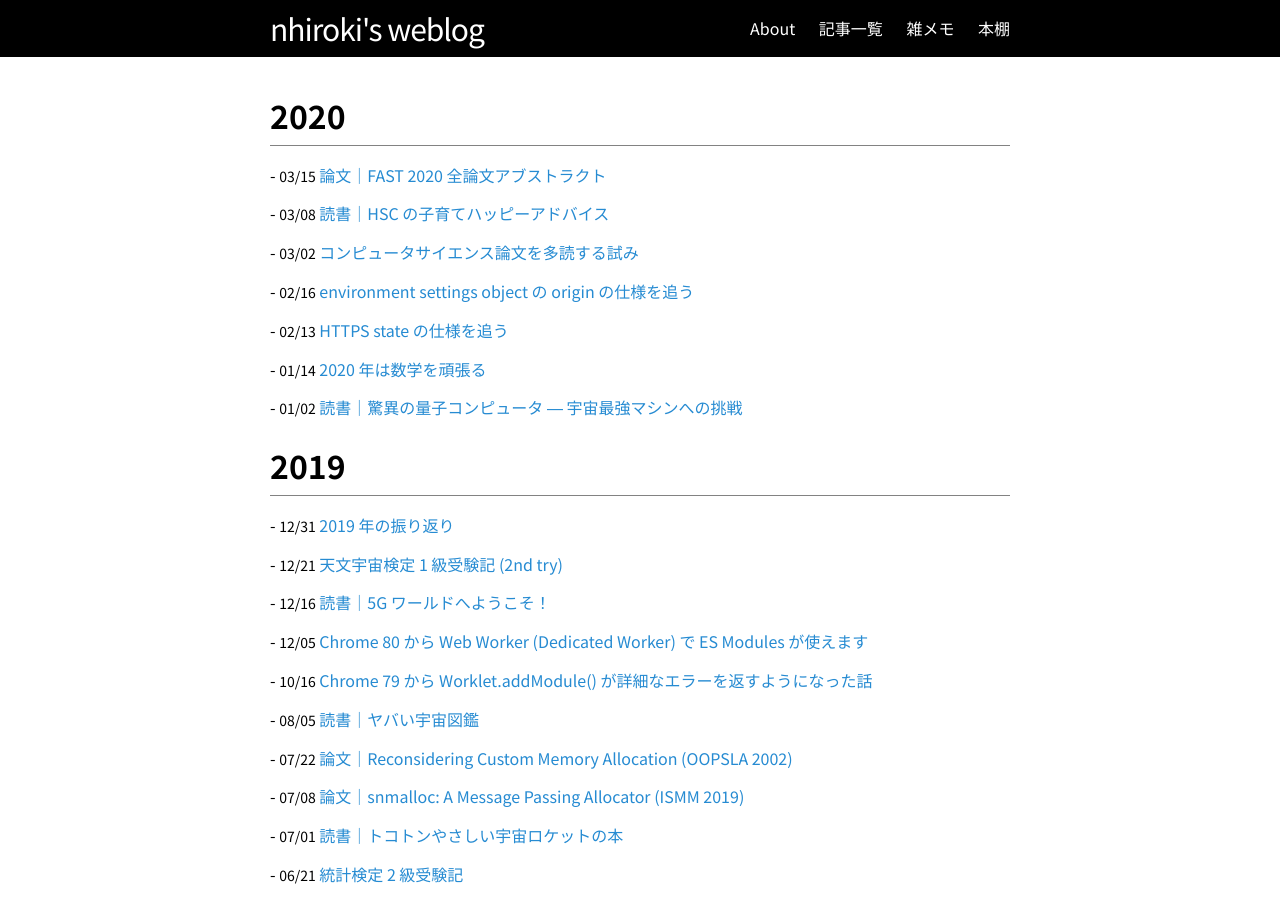
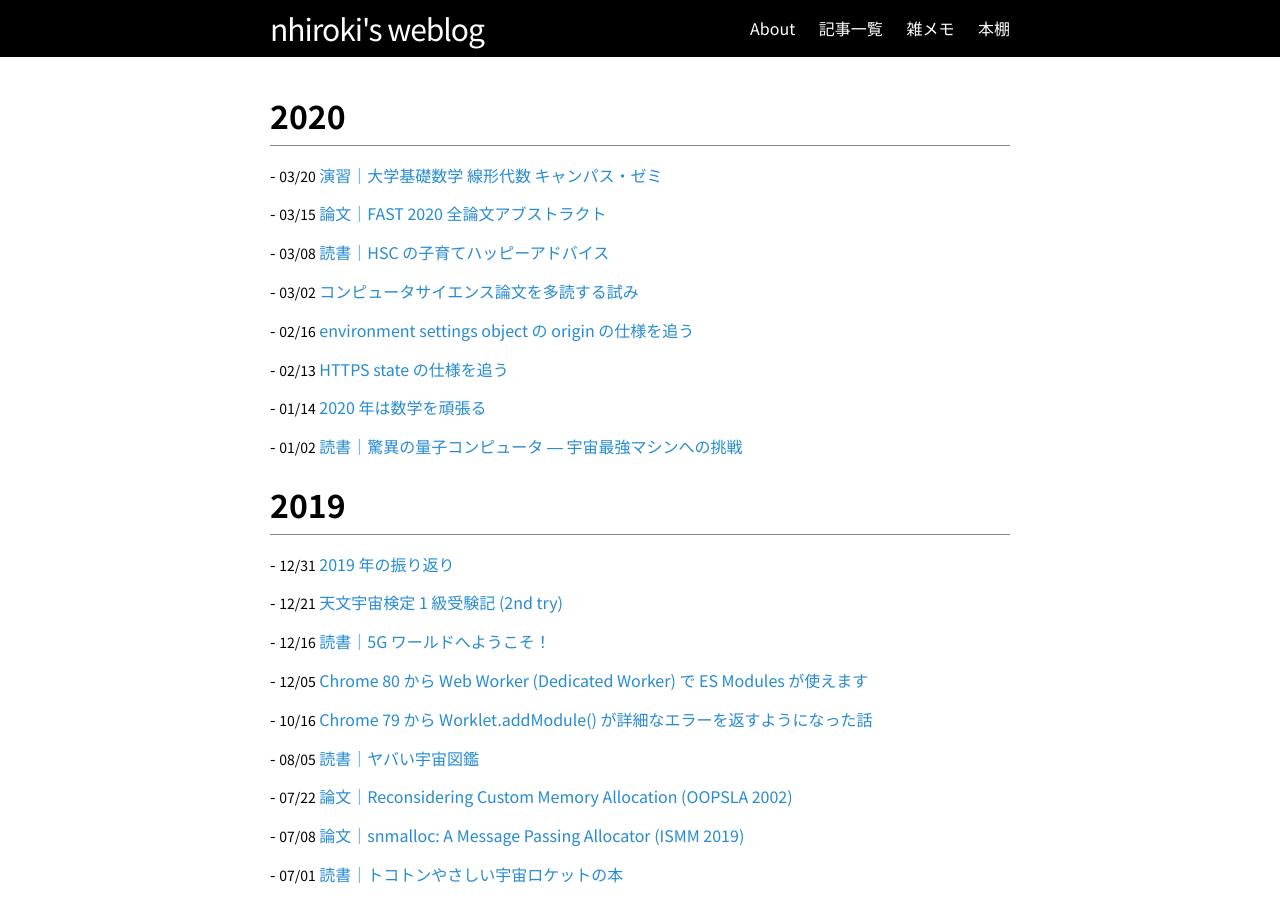
Before and after one commit to nhiroki/nhiroki.github.io, a Jekyll site: the page built from index.html, in a window 1280 px wide and 900 px high. Built offline with Jekyll 4.4.1, drawn with Linux system fonts in a browser that asks for light colours; some of the changed lines change nothing that is shown.

Commit message:
Publish a new article

```diff
--- /dev/null
+++ b/_posts/2020-03-20-book-basic-linear-algebra-campus-seminar.md
@@ -0,0 +1,43 @@
+---
+layout: post
+title: "演習｜大学基礎数学 線形代数 キャンパス・ゼミ"
+date: 2020-03-20 00:00:00 +09:00
+tags: book
+image: /images/book-basic-linear-algebra-campus-seminar.jpg
+---
+
+「[2020 年は数学を頑張る](/2020/01/14/study-math)」の一環でマセマのキャンパス・ゼミシリーズを解き進めています。そして今日やっと一冊目『大学基礎数学 線形代数 キャンパス・ゼミ』が終わりました。1 月中旬に始めてから何だかんだ色々あって二ヶ月もかかってしまいました。
+
+![表紙](/images/book-basic-linear-algebra-campus-seminar.jpg)
+
+マセマ公式のロードマップ (サクセスロード) に従い次は『線形代数 キャンパス・ゼミ』に進みます。次はもう少し早く終わらせたい・・・
+
+![ロードマップ](/images/book-basic-linear-algebra-campus-seminar-roadmap.png)
+
+# 内容とメモ
+
+[Tweets](https://twitter.com/nhiroki_/status/1217109338273116160)
+
+**講義 1 : 複素数平面**
+
+- §1. 複素数平面の基礎：複素数の導入、複素数平面へのマップ、実数条件と純虚数条件、極形式、ド・モアブルの定理、など。
+- §2. 複素数と平面図形：複素数とベクトルの対応、内分点・外分点の公式、円の方程式、円と直線の方程式、回転と相似変換、など。
+  - 演習 9 の「点 2 を点 z のまわりに 90° だけ回転・・・」の点 2 が何を意味しているのか理解するのに少し時間がかかった (2+0i のことだった)
+- §3. 複素指数関数・対数関数：オイラーの公式、ネイピア数の図形的な意味、複素指数関数と複素対数関数の定義、複素数のべき乗の計算、など。
+
+**講義 2 : 行列と 1 次変換 [線形代数入門 (I)]**
+
+- §1. ベクトルの復習：ベクトルの導入、内積、成分表示、平面ベクトルと空間ベクトル、正射影ベクトル。
+- §2. 行列の基本：行列の導入、単位行列と零行列、行列式と逆行列、行列による二元一次方程式の解法 (不定解と解なし)、ケーリーハミルトンの定理とそれによる次数下げ、xA=yE 形による解法、など。
+  - 行列 (matrix) の添字による成分指定は行 (row) が先か列 (column) が先か分からなくなっても「行列」という名前からすぐに思い出せるけど、英語名の matrix だとその手が使えなくて大変そう。
+  - p.63 「行列の型」というワードが使われていて途端に親近感が湧いてくる。
+- §3. 行列と 1 次変換：x 軸 / y 軸 / 原点 / y = x に関する対称移動、回転行列、直線 y = tanθ・x に関する対称移動、逆行列による 1 次変換後の図形の求め方、逆行列を持たない行列による 1 次変換 (直線と点の対応)、など。
+- §4. 2 次正方行列の n 乗計算：典型的な n 乗計算 (A^2 = kA、対角行列、ジョルダン細胞、回転行列)、ケーリーハミルトンの定理と特性方程式を使った解法、サンドイッチ型 (P^-1AP) の解法、複素行列の n 乗計算、など。
+  - 例題 22 のケーリーハミルトンの定理を使った n 乗計算 (A に x, E に 1, O に 0 を代入するあたり) がよく分からなかったんだけど、やってればそのうち分かるようになる？
+- §5. 固有値と固有ベクトル：固有値・固有ベクトルの定義、対角化、(複素) 正方行列におけるそれらの求め方、など。
+
+**講義 3 : 3 次の正方行列 [線形代数入門 (II)]**
+
+- §1. 3 次正方行列の行列式：3 次正方行列の基本計算、行列式とサラスの公式、転置行列の行列式、行列式の各種性質 (行または列の入れ替えや足し引き etc)、など。
+- §2. 連立 1 次方程式と逆行列：掃き出し法を使った 3 元 1 次連立方程式の解法と逆行列の計算、行列のランク、など。
+- §3. 3 次の正方行列 [線形代数入門 (II)]：3 次正方行列と 3 次複素正方行列 (エルミート行列) の対角化。
--- a/books.md
+++ b/books.md
@@ -1,7 +1,7 @@
 ---
 layout: page
 title: 本棚
-date: 2020/03/15
+date: 2020/03/20
 permalink: /books/
 ---
 
@@ -277,6 +277,7 @@ permalink: /books/
 - ([途中](https://twitter.com/nhiroki_/status/1213117156205850631)) 弱点克服 大学生の線形代数 改訂版
 - ([途中](https://twitter.com/nhiroki_/status/1217109338273116160)) 大学基礎数学 線形代数 キャンパス・ゼミ
 
+- ([2020](/2020/03/20/book-basic-linear-algebra-campus-seminar)) 大学基礎数学 線形代数 キャンパス・ゼミ
 - ([2019](/2019/08/05/book-yabai-uchu-zukan)) ヤバい宇宙図鑑
 - ([2019](/2019/07/01/book-space-rocket)) トコトンやさしい宇宙ロケットの本
 - ([2018](https://twitter.com/nhiroki_/status/1048394714334945280)) 超・宇宙を解く―現代天文学演習
```
Also changed, not shown: images/book-basic-linear-algebra-campus-seminar-roadmap.png (added), images/book-basic-linear-algebra-campus-seminar.jpg (added).
